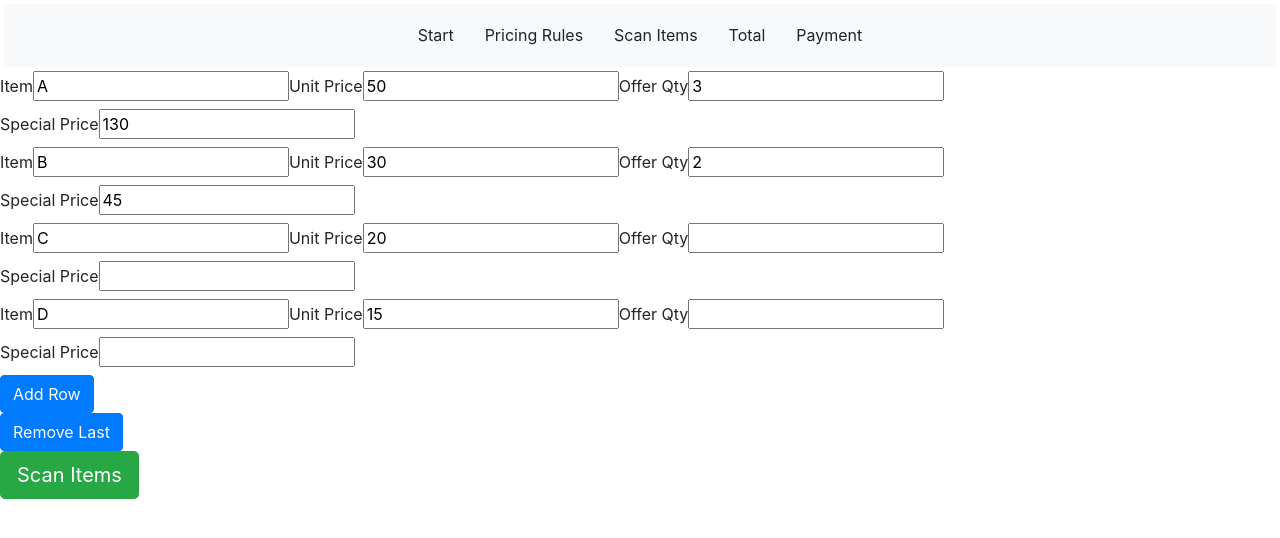
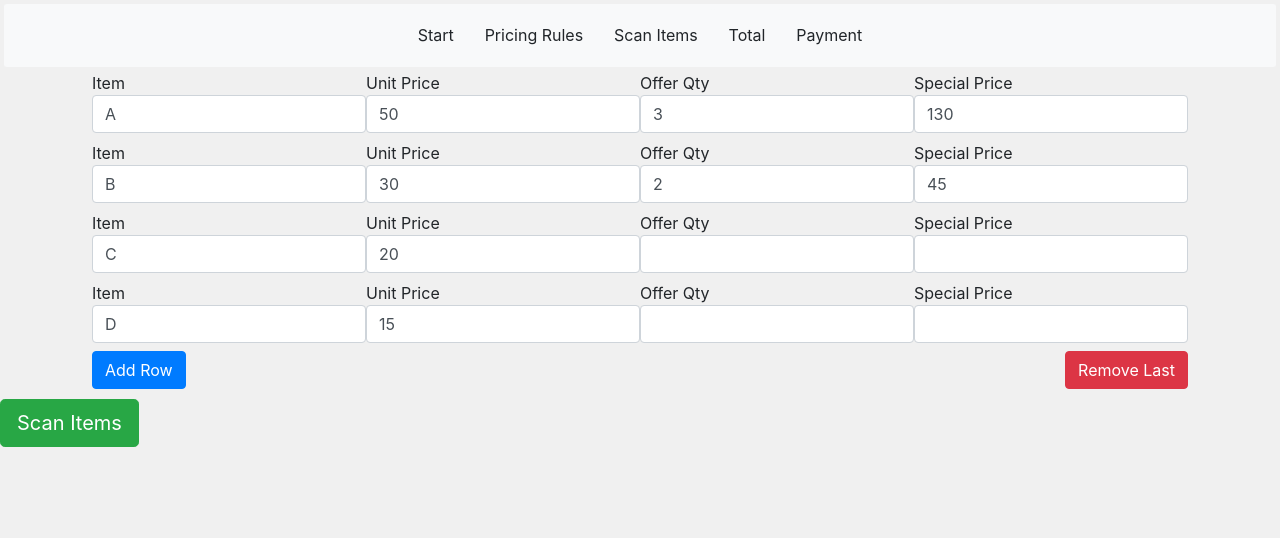
Before and after one commit to itismadalin/checkout-react-kata, a React (Create React App) app in the folder checkout-react-kata/: page /pricingrules in a window 1280 px wide. Shown: the top 538 px of the page. Built offline with nearby package versions, Linux system fonts and the light colour scheme.

Commit message:
Add css to PricingRules

```diff
--- a/checkout-react-kata/src/App.css
+++ b/checkout-react-kata/src/App.css
@@ -1,28 +1,3 @@
 body {
-  background-color: #282c34;
+  background-color: rgb(240, 240, 240);
 }
-
-.App-logo {
-  height: 40vmin;
-  pointer-events: none;
-}
-
-@media (prefers-reduced-motion: no-preference) {
-  .App-logo {
-    animation: App-logo-spin infinite 20s linear;
-  }
-}
-
-
-.App-link {
-  color: #61dafb;
-}
-
-@keyframes App-logo-spin {
-  from {
-    transform: rotate(0deg);
-  }
-  to {
-    transform: rotate(360deg);
-  }
-}
--- a/checkout-react-kata/src/components/PricingRule/PricingRule.js
+++ b/checkout-react-kata/src/components/PricingRule/PricingRule.js
@@ -1,4 +1,4 @@
-import React, { Component } from 'react';
+import React, { Component } from "react";
 
 class PricingRule extends Component {
   render() {
@@ -6,19 +6,39 @@ class PricingRule extends Component {
       <div>
         <label>
           Item
-                    <input onChange={this.handleItemIdChange} type="text" value={this.props.item.itemId} />
+          <input
+            onChange={this.handleItemIdChange}
+            type="text"
+            value={this.props.item.itemId}
+            className="form-control"
+          />
         </label>
         <label>
           Unit Price
-                    <input onChange={this.handleUnitPriceChange} type="text" value={this.props.item.unitPrice} />
+          <input
+            onChange={this.handleUnitPriceChange}
+            type="text"
+            value={this.props.item.unitPrice}
+            className="form-control"
+          />
         </label>
         <label>
           Offer Qty
-                    <input onChange={this.handleOfferQtyChange} type="text" value={this.props.item.offerQty} />
+          <input
+            onChange={this.handleOfferQtyChange}
+            type="text"
+            value={this.props.item.offerQty}
+            className="form-control"
+          />
         </label>
         <label>
           Special Price
-                    <input onChange={this.handleSpecialPriceChange} type="text" value={this.props.item.specialPrice} />
+          <input
+            onChange={this.handleSpecialPriceChange}
+            type="text"
+            value={this.props.item.specialPrice}
+            className="form-control"
+          />
         </label>
       </div>
     );
@@ -28,26 +48,25 @@ class PricingRule extends Component {
     let item = this.props.item;
     item.itemId = event.target.value;
     this.props.handlePricingRuleChange(item);
-    }
+  };
 
   handleUnitPriceChange = (event) => {
     let item = this.props.item;
     item.unitPrice = event.target.value;
     this.props.handlePricingRuleChange(item);
-    }
+  };
 
   handleOfferQtyChange = (event) => {
     let item = this.props.item;
     item.offerQty = event.target.value;
     this.props.handlePricingRuleChange(item);
-    }
+  };
 
   handleSpecialPriceChange = (event) => {
     let item = this.props.item;
     item.specialPrice = event.target.value;
     this.props.handlePricingRuleChange(item);
-    }
-
+  };
 }
 
 export default PricingRule;
--- a/checkout-react-kata/src/components/PricingRules/PricingRules.css
+++ b/checkout-react-kata/src/components/PricingRules/PricingRules.css
@@ -1,8 +1,18 @@
-.button {
-    display: flex;
-    flex-direction: row;
-    justify-content: center;
-    align-items: center;
-    height: 500px;
-    align-items: center;
+.Button {
+  display: flex;
+  flex-direction: row;
+  justify-content: center;
+  align-items: center;
+  height: 250px;
+  align-items: center;
 }
+
+.PricingRulesTable {
+  display: grid;
+  justify-content: center;
+}
+
+.PricingRulesButtons {
+  display: flex;
+  justify-content: space-evenly;
+}
--- a/checkout-react-kata/src/components/PricingRules/PricingRules.js
+++ b/checkout-react-kata/src/components/PricingRules/PricingRules.js
@@ -2,29 +2,52 @@ import React, { Component } from "react";
 import { Link } from "@reach/router";
 import Button from "react-bootstrap/Button";
 import PricingRule from "../PricingRule/PricingRule";
+import "../PricingRules/PricingRules.css";
+
 class PricingRules extends Component {
-  constructor () {
+  constructor() {
     super();
     this.handlePricingRuleChange = this.handlePricingRuleChange.bind(this);
   }
   state = {
-    data: [{"id": 0, "itemId": "A", "unitPrice": 50, "offerQty": 3, "specialPrice": 130},
-          {"id": 1, "itemId": "B", "unitPrice": 30, "offerQty": 2, "specialPrice": 45},
-          {"id": 2, "itemId": "C", "unitPrice": 20, "offerQty": "", "specialPrice": ""},
-          {"id": 3, "itemId": "D", "unitPrice": 15, "offerQty": "", "specialPrice": ""}]
+    data: [
+      { id: 0, itemId: "A", unitPrice: 50, offerQty: 3, specialPrice: 130 },
+      { id: 1, itemId: "B", unitPrice: 30, offerQty: 2, specialPrice: 45 },
+      { id: 2, itemId: "C", unitPrice: 20, offerQty: "", specialPrice: "" },
+      { id: 3, itemId: "D", unitPrice: 15, offerQty: "", specialPrice: "" },
+    ],
   };
-
 
   render() {
     return (
       <div>
-          {this.state.data.map((item, index)=>
-            <PricingRule handlePricingRuleChange={this.handlePricingRuleChange} key={index} item={item} />)}
+        <div className="PricingRulesTable">
+          {this.state.data.map((item, index) => (
+            <PricingRule
+              handlePricingRuleChange={this.handlePricingRuleChange}
+              key={index}
+              item={item}
+            />
+          ))}
           <div>
-          <Button onClick={this.handleAdd}>Add Row</Button>
+            <div>
+              <Button onClick={this.handleAdd} className="float-left">
+                Add Row
+              </Button>
             </div>
             <div>
-            { (this.state.data.length > 0) ? <Button onClick={this.handleRemove}>Remove Last</Button> : null}
+              {this.state.data.length > 0 ? (
+                <Button
+                  onClick={this.handleRemove}
+                  className="btn-danger float-right"
+                >
+                  Remove Last
+                </Button>
+              ) : null}
+            </div>
+            <br />
+            <br />
+          </div>
         </div>
         <div>
           <Link to="/scanitems" state={this.state.data}>
@@ -38,7 +61,13 @@ class PricingRules extends Component {
   }
 
   handleAdd = () => {
-    this.state.data.push({"id": this.state.data.length, "itemId": "", "unitPrice": "", "offerQty": "", "specialPrice": ""});
+    this.state.data.push({
+      id: this.state.data.length,
+      itemId: "",
+      unitPrice: "",
+      offerQty: "",
+      specialPrice: "",
+    });
     this.setState(this.state);
   };
 
@@ -46,20 +75,17 @@ class PricingRules extends Component {
     let data = this.state.data;
     data[item.id] = item;
     this.setState({
-        data: data
+      data: data,
     });
-    // console.log(this.state);
-  }
+  };
 
   handleRemove = () => {
     let data = this.state.data;
     data.pop();
     this.setState({
-        data: data
+      data: data,
     });
-      console.log(this.state);
-  }
-
+  };
 }
 
 export default PricingRules;
```
Also changed, not shown: checkout-react-kata/src/App.js (+5 -4 lines). Lines whose indentation alone changed are shown as unchanged.
